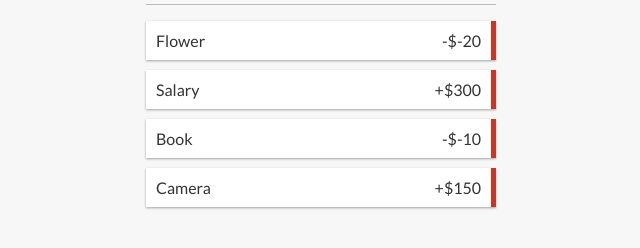
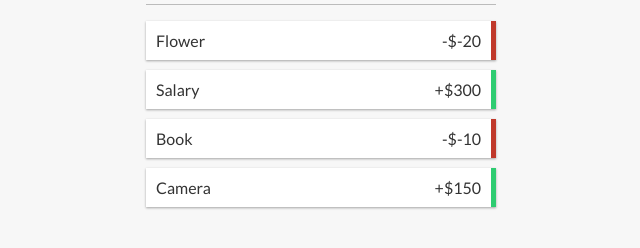
Before and after one commit to didierganthier/expense-tracker-react, a React (Create React App) app: page / in a window 1280 px wide. Shown: the part 318-566 px from the top of the page, without its empty margins (319-959 px from the left). Built offline with nearby package versions, Linux system fonts and the light colour scheme.

Commit message:
Add plus/minus check

```diff
--- a/src/components/Transaction.js
+++ b/src/components/Transaction.js
@@ -2,7 +2,7 @@ import React from 'react'
 
 const Transaction = ({transaction}) => {
     return (
-        <li className="minus">
+        <li className={transaction.amount > 0 ? "plus" : "minus"}>
             {transaction.text} <span>{transaction.amount > 0? "+" : "-"}${transaction.amount}</span><button className="delete-btn">x</button>
         </li>
     )
```
